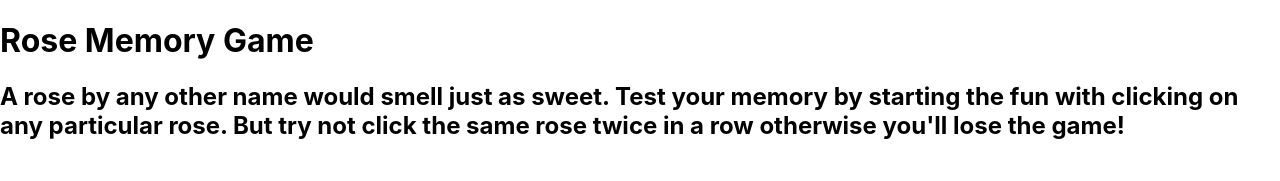
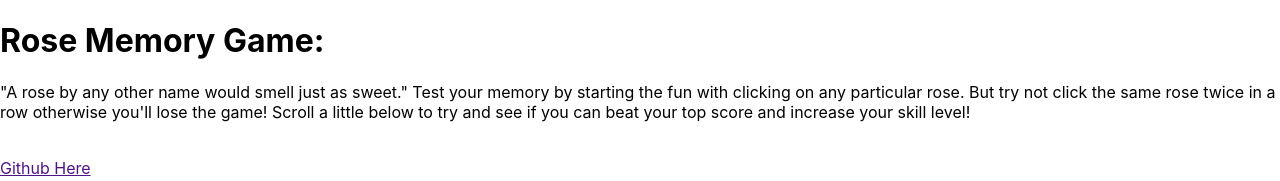
Before and after one commit to NW91/ClickyGame, a React (Create React App) app: page / in a window 1280 px wide. Shown: the top 181 px of the page. Built offline with nearby package versions, Linux system fonts and the light colour scheme.

Commit message:
readme updated

```diff
--- a/src/components/Header/index.js
+++ b/src/components/Header/index.js
@@ -7,12 +7,12 @@ function Header() {
 
       <div className="col-sm-10">
           <div className="jumbotron">
-              <h1 className="display-4">Rose Memory Game</h1>
+              <h1 className="display-4">Rose Memory Game:</h1>
 
 
-              <h2>
-                  A rose by any other name would smell just as sweet. Test your memory by starting the fun with clicking on any particular rose. But try not click the same rose twice in a row otherwise you'll lose the game!
-              </h2>
+              <p>
+                  "A rose by any other name would smell just as sweet." Test your memory by starting the fun with clicking on any particular rose. But try not click the same rose twice in a row otherwise you'll lose the game! Scroll a little below to try and see if you can beat your top score and increase your skill level!
+              </p>
               <br />
               <a className="btn btn-primary btn-lg" href="https://github.com/NW91" role="button"
                   // eslint-disable-next-line react/jsx-no-target-blank
```
